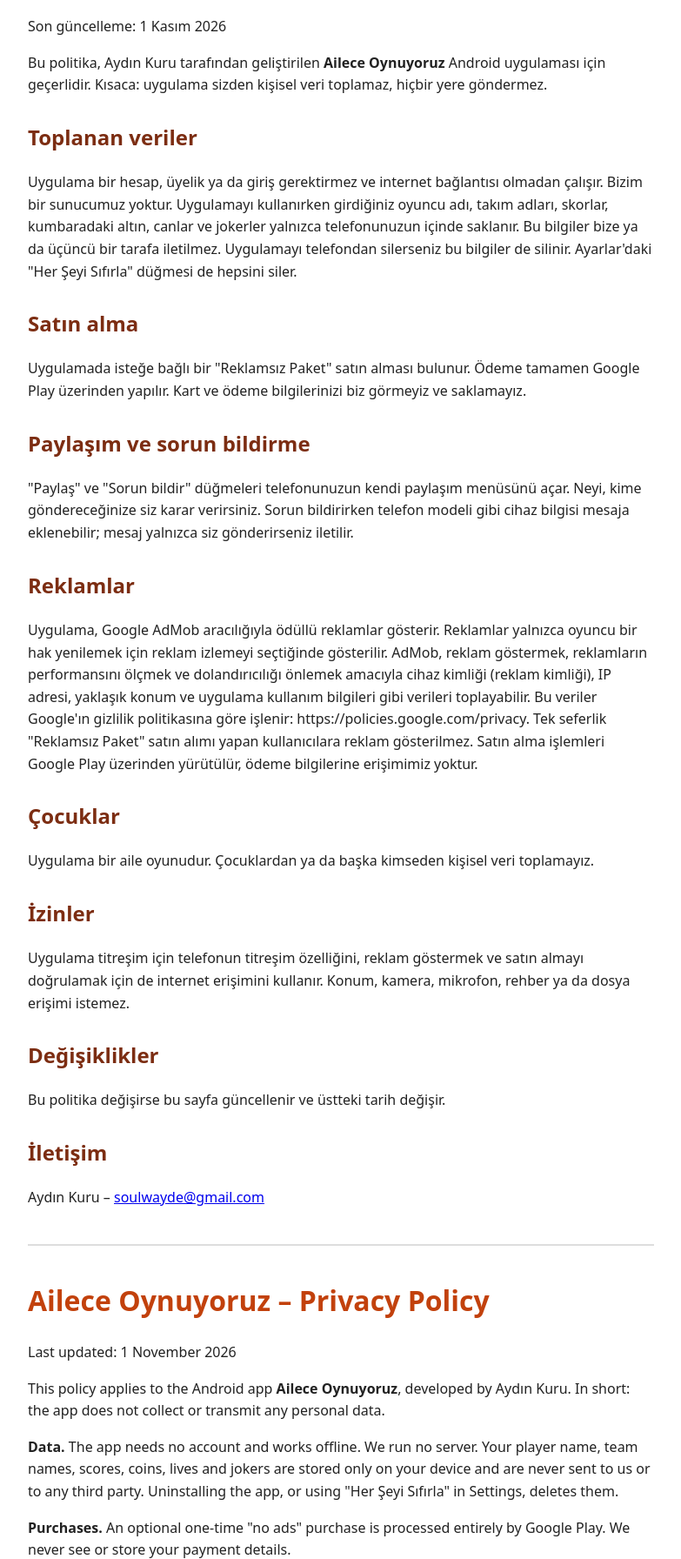
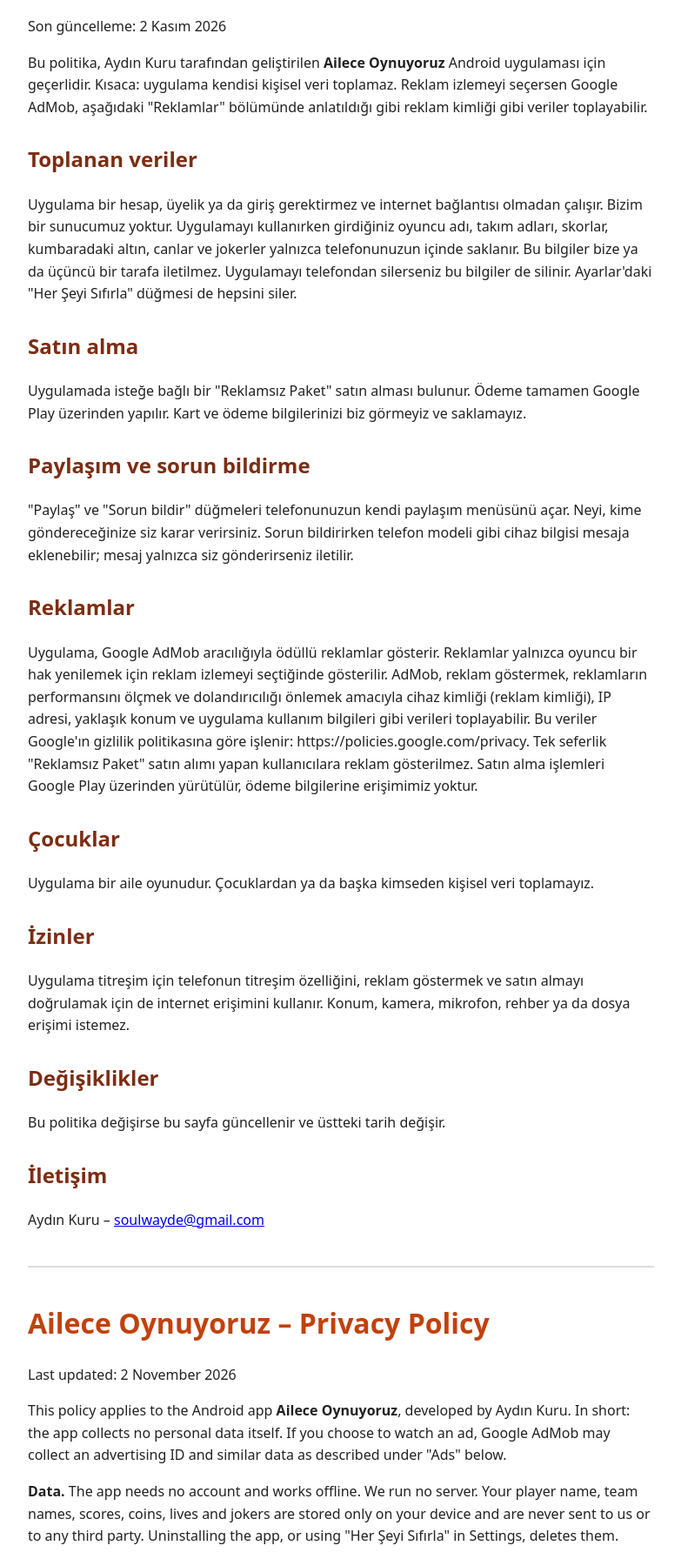
Before and after one commit to soulwayde/privacy-policy, a plain HTML site: page privacy.html in a window 1280 px wide. Shown: the part 100-1892 px from the top of the page at 87% size, without its empty margins (248-1031 px from the left). Drawn offline with Linux system fonts and the light colour scheme.

Commit message:
Update privacy policy last updated date and content
Kisisel veri toplama ile ilgili revizyon

```diff
--- a/privacy.html
+++ b/privacy.html
@@ -14,9 +14,9 @@
 <body>
 
 <h1>Ailece Oynuyoruz – Gizlilik Politikası</h1>
-<p>Son güncelleme: 1 Kasım 2026</p>
+<p>Son güncelleme: 2 Kasım 2026</p>
 
-<p>Bu politika, Aydın Kuru tarafından geliştirilen <b>Ailece Oynuyoruz</b> Android uygulaması için geçerlidir. Kısaca: uygulama sizden kişisel veri toplamaz, hiçbir yere göndermez.</p>
+<p>Bu politika, Aydın Kuru tarafından geliştirilen <b>Ailece Oynuyoruz</b> Android uygulaması için geçerlidir. Kısaca: uygulama kendisi kişisel veri toplamaz. Reklam izlemeyi seçersen Google AdMob, aşağıdaki "Reklamlar" bölümünde anlatıldığı gibi reklam kimliği gibi veriler toplayabilir.</p>
 
 <h2>Toplanan veriler</h2>
 <p>Uygulama bir hesap, üyelik ya da giriş gerektirmez ve internet bağlantısı olmadan çalışır. Bizim bir sunucumuz yoktur. Uygulamayı kullanırken girdiğiniz oyuncu adı, takım adları, skorlar, kumbaradaki altın, canlar ve jokerler yalnızca telefonunuzun içinde saklanır. Bu bilgiler bize ya da üçüncü bir tarafa iletilmez. Uygulamayı telefondan silerseniz bu bilgiler de silinir. Ayarlar'daki "Her Şeyi Sıfırla" düğmesi de hepsini siler.</p>
@@ -44,8 +44,8 @@
 
 <div class="en">
 <h1>Ailece Oynuyoruz – Privacy Policy</h1>
-<p>Last updated: 1 November 2026</p>
-<p>This policy applies to the Android app <b>Ailece Oynuyoruz</b>, developed by Aydın Kuru. In short: the app does not collect or transmit any personal data.</p>
+<p>Last updated: 2 November 2026</p>
+<p>This policy applies to the Android app <b>Ailece Oynuyoruz</b>, developed by Aydın Kuru. In short: the app collects no personal data itself. If you choose to watch an ad, Google AdMob may collect an advertising ID and similar data as described under "Ads" below.</p>
 <p><b>Data.</b> The app needs no account and works offline. We run no server. Your player name, team names, scores, coins, lives and jokers are stored only on your device and are never sent to us or to any third party. Uninstalling the app, or using "Her Şeyi Sıfırla" in Settings, deletes them.</p>
 <p><b>Purchases.</b> An optional one-time "no ads" purchase is processed entirely by Google Play. We never see or store your payment details.</p>
 <p><b>Sharing and bug reports.</b> The Share and Report buttons open your phone's own share sheet; nothing is sent unless you choose to send it.</p>
```
